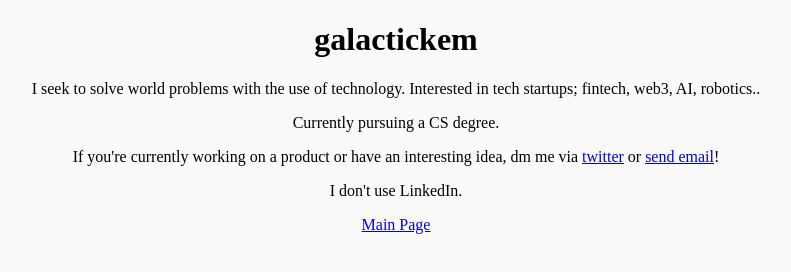
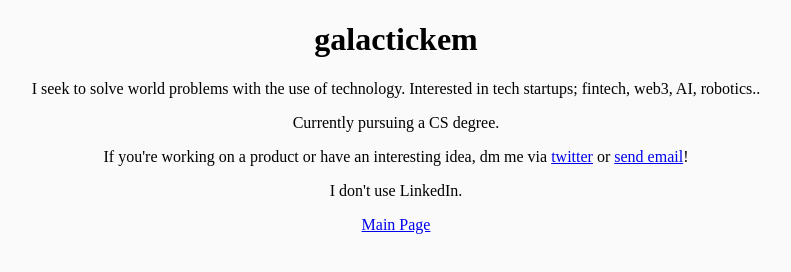
Before and after one commit to galactickem/galactickem.github.io, a plain HTML site: page aboutme.html in a window 1280 px wide. Shown: the whole page, without its empty margins (244-1035 px from the left). Drawn offline with Linux system fonts and the light colour scheme.

Commit message:
Fixing grammar

```diff
--- a/aboutme.html
+++ b/aboutme.html
@@ -11,7 +11,7 @@
     <p>I seek to solve world problems with the use of technology. Interested in tech startups; fintech, web3, AI, robotics.. </p>
     <p>Currently pursuing a CS degree.  </p>
     <p></p>
-    <p>If you're currently working on a product or have an interesting idea, dm me via <a href="https://twitter.com/galactickem">twitter</a> or <a href = "mailto: a00827581@tec.mx">send email</a>! <!--Please <a href="https://nohello.net/en/">consider this</a>.--></p>
+    <p>If you're working on a product or have an interesting idea, dm me via <a href="https://twitter.com/galactickem">twitter</a> or <a href = "mailto: a00827581@tec.mx">send email</a>! <!--Please <a href="https://nohello.net/en/">consider this</a>.--></p>
     <p>I don't use LinkedIn.</p>
     <p><a href="index.html">Main Page</a></p>
   </body>
```
